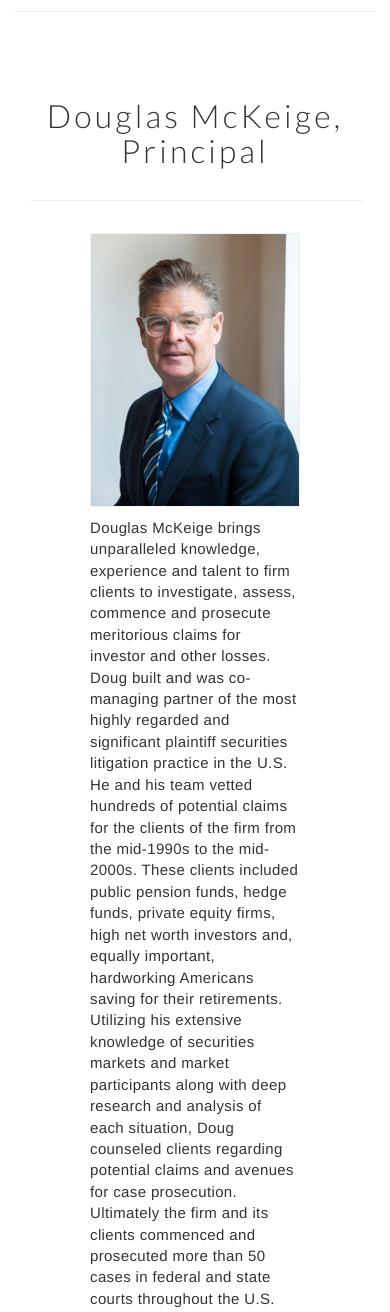
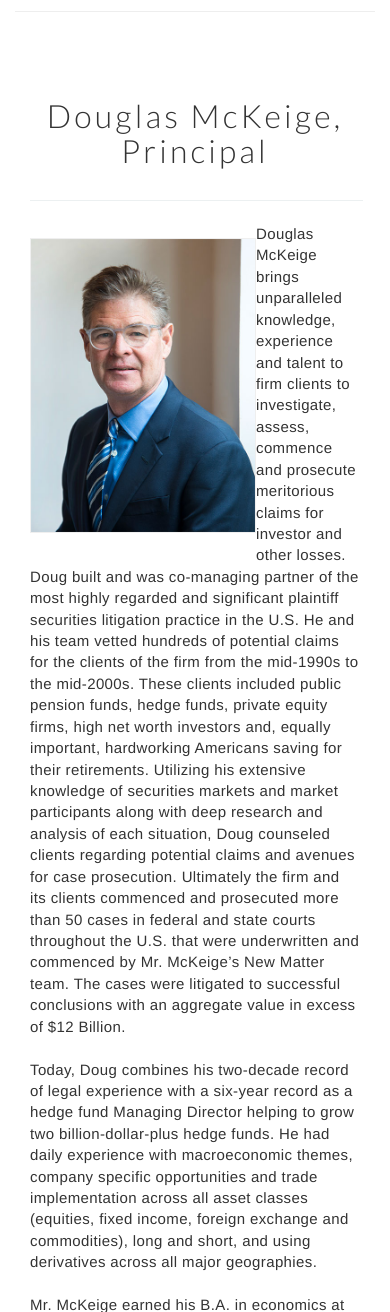
Before and after one commit to chexare/chexare.github.io, a PHP site: page /douglas.html in a window 390 px wide. Shown: the part 1822-3134 px from the top of the page. Run offline with PHP 8.4, Linux system fonts and the light colour scheme.

Commit message:
final content edits

```diff
--- a/css/main.css
+++ b/css/main.css
@@ -2958,7 +2958,7 @@
 
 		/* Off-Canvas Navigation */
 			.bio_pic{
-				margin: 10px auto;
+				margin: 15px auto 30px;
 				display: block;
 				max-width: 226px;
 				border: 1px solid #efefef;
--- a/douglas.html
+++ b/douglas.html
@@ -85,7 +85,7 @@
 								<h2 class="dark_font_centered">Douglas McKeige, Principal</h2>
 								<hr class="col-xs-11 col-sm-12">
 							</div>
-							<div class="col-xs-8 col-xs-offset-2">
+							<div class="col-xs-12 col-sm-10 col-sm-offset-2">
 								<p class="dark_serif_font ">
 									<img src="css/images/headshotoptimized.jpg" class="bio_pic">
 									Douglas McKeige brings unparalleled knowledge, experience and talent to firm clients to investigate, assess, commence and prosecute meritorious claims for investor and other losses. Doug built and was co-managing partner of the most highly regarded and significant plaintiff securities litigation practice in the U.S.  He and his team vetted hundreds of potential claims for the clients of the firm from the mid-1990s to the mid-2000s.  These clients included public pension funds, hedge funds, private equity firms, high net worth investors and, equally important, hardworking Americans saving for their retirements. Utilizing his extensive knowledge of securities markets and market participants along with deep research and analysis of each situation, Doug counseled clients regarding potential claims and avenues for case prosecution. Ultimately the firm and its clients commenced and prosecuted more than 50 cases in federal and state courts throughout the U.S. that were underwritten and commenced by Mr. McKeige’s New Matter team. The cases were litigated to successful conclusions with an aggregate value in excess of $12 Billion.<br><br>
```
